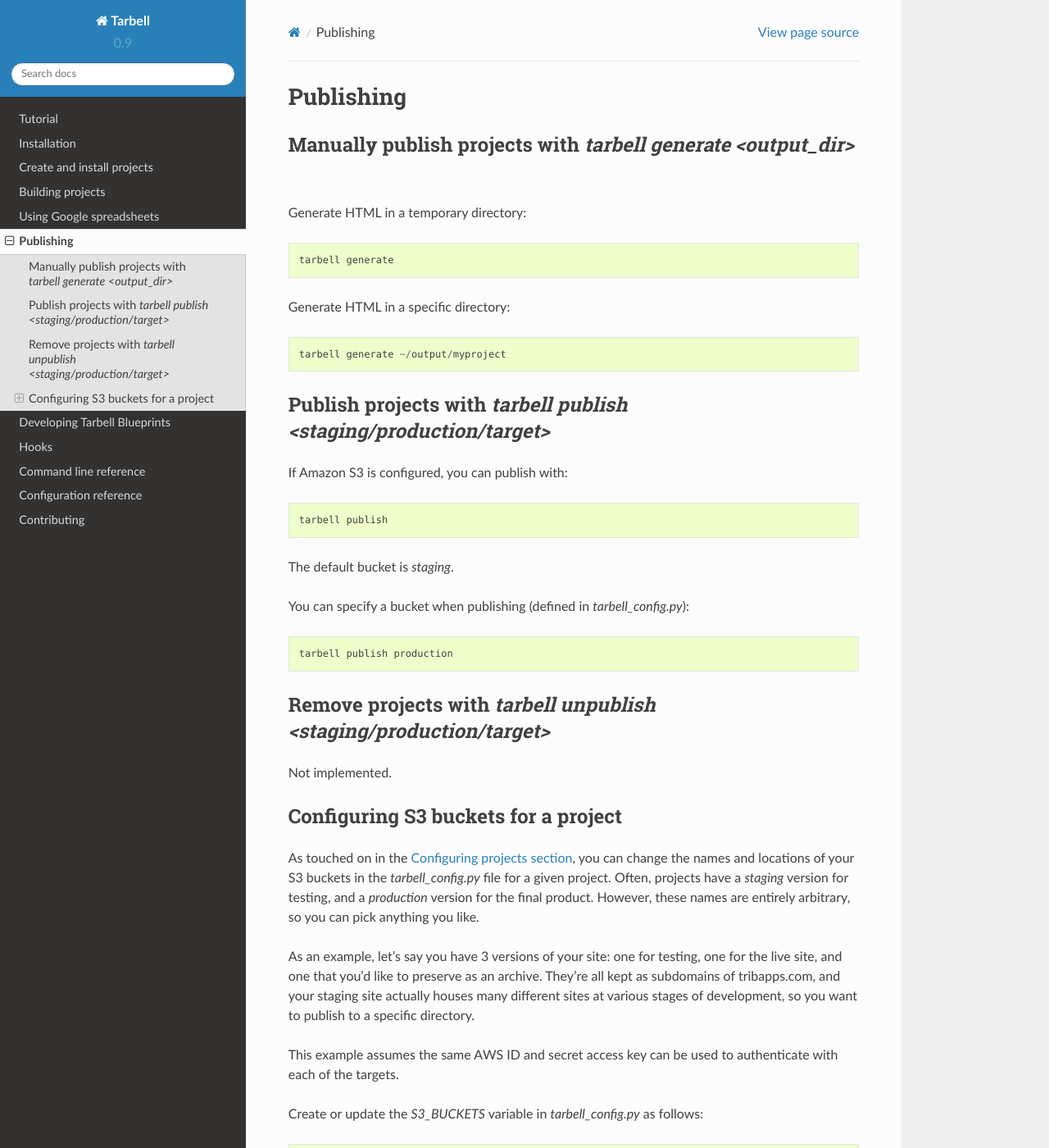
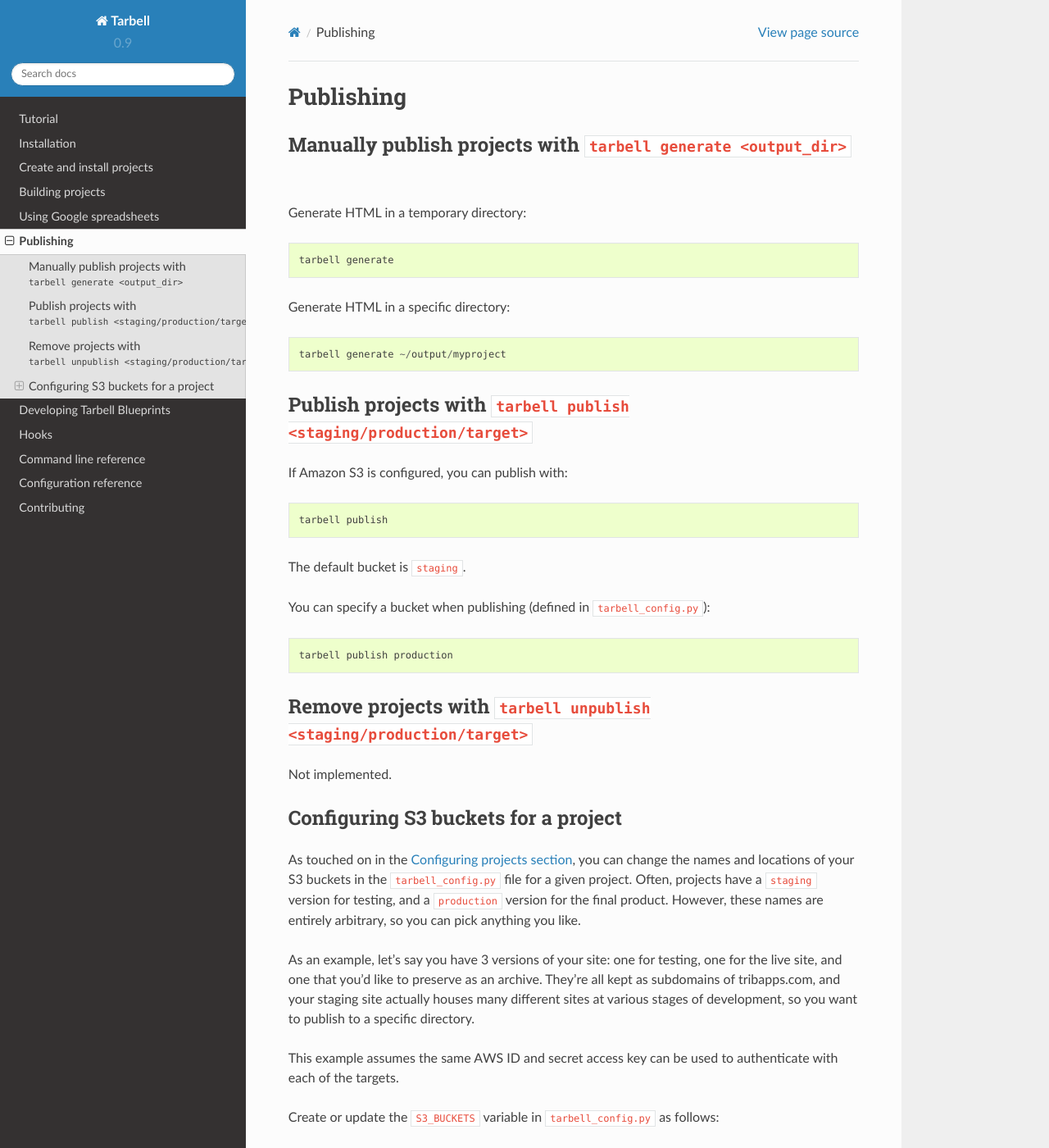
Before and after one commit to tarbell-project/tarbell, a Sphinx documentation site: the page built from tarbell/docs/publish.rst, in a window 1280 px wide and 1400 px high. Shown: the whole window at 82% size. Built offline with Sphinx 7.4.7 and the Read the Docs theme 2.0.0, drawn with Linux system fonts in a browser that asks for light colours; pages that are not in the unit, such as notebooks, are missing from menus.

Commit message:
clean up publish doc

```diff
--- a/tarbell/docs/publish.rst
+++ b/tarbell/docs/publish.rst
@@ -2,8 +2,8 @@
 Publishing
 ==========
 
-Manually publish projects with `tarbell generate <output_dir>`
---------------------------------------------------------------
+Manually publish projects with ``tarbell generate <output_dir>``
+----------------------------------------------------------------
 
 Generate HTML in a temporary directory::
 
@@ -14,21 +14,21 @@
   tarbell generate ~/output/myproject
 
 
-Publish projects with `tarbell publish <staging/production/target>`
--------------------------------------------------------------------
+Publish projects with ``tarbell publish <staging/production/target>``
+---------------------------------------------------------------------
 
 If Amazon S3 is configured, you can publish with::
 
   tarbell publish
 
-The default bucket is `staging`.
+The default bucket is ``staging``.
 
-You can specify a bucket when publishing (defined in `tarbell_config.py`)::
+You can specify a bucket when publishing (defined in ``tarbell_config.py``)::
 
   tarbell publish production
 
-Remove projects with `tarbell unpublish <staging/production/target>`
---------------------------------------------------------------------
+Remove projects with ``tarbell unpublish <staging/production/target>``
+----------------------------------------------------------------------
 
 Not implemented.
 
@@ -37,9 +37,9 @@
 
 As touched on in the
 `Configuring projects section <build.html#configuring-projects>`_, you can
-change the names and locations of your S3 buckets in the `tarbell_config.py`
-file for a given project. Often, projects have a `staging` version for testing,
-and a `production` version for the final product. However, these names are
+change the names and locations of your S3 buckets in the ``tarbell_config.py``
+file for a given project. Often, projects have a ``staging`` version for testing,
+and a ``production`` version for the final product. However, these names are
 entirely arbitrary, so you can pick anything you like.
 
 As an example, let's say you have 3 versions of your site: one for testing, one
@@ -51,7 +51,9 @@
 This example assumes the same AWS ID and secret access key can be used to authenticate
 with each of the targets.
 
-Create or update the `S3_BUCKETS` variable in `tarbell_config.py` as follows::
+Create or update the ``S3_BUCKETS`` variable in ``tarbell_config.py`` as follows:
+
+.. code-block:: python
 
   S3_BUCKETS = {
       "staging": "staging.tribapps.com/tarbell-staging",
@@ -62,7 +64,6 @@
 To push your site to http://staging.tribapps.com/tarbell-staging, run::
 
   tarbell publish staging
-
 
 To push your site to http://tarbell.tribapps.com, run::
 
```
